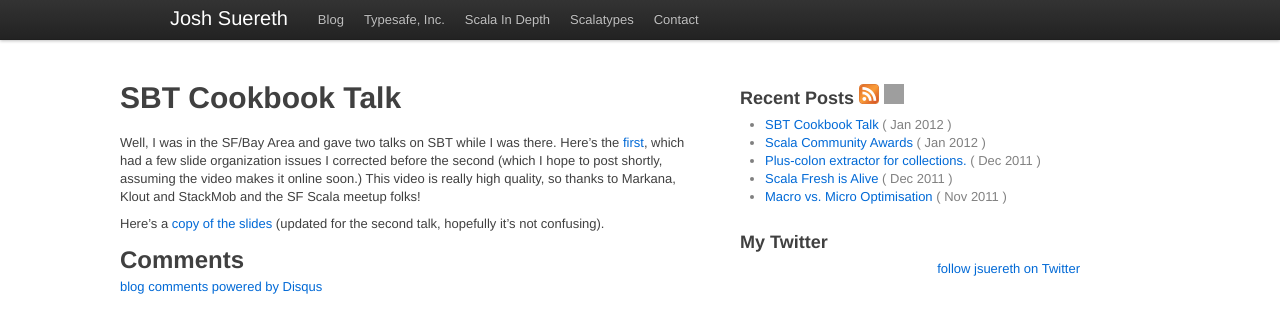
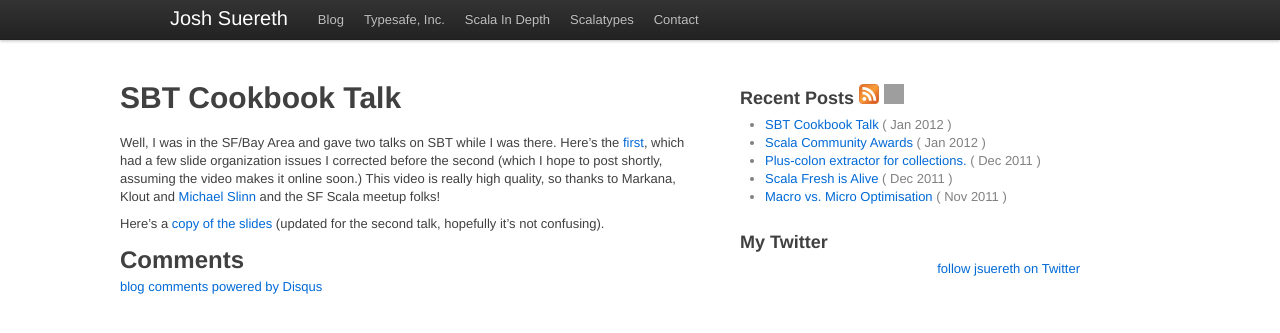
Before and after one commit to jsuereth/jsuereth.github.com, a Jekyll site: the page built from _posts/scala/2012-01-11-sbt-cookbook-talk.md, in a window 1280 px wide. Shown: the top 333 px of the page. Built offline with Jekyll 4.4.1, drawn with Linux system fonts in a browser that asks for light colours; comment, search, counter and statistics services are not loaded; grey boxes are pictures that could not be loaded.

Commit message:
Fixed kudos

```diff
--- a/_posts/scala/2012-01-11-sbt-cookbook-talk.md
+++ b/_posts/scala/2012-01-11-sbt-cookbook-talk.md
@@ -4,6 +4,6 @@
 category: scala
 ---
 
-Well, I was in the SF/Bay Area and gave two talks on SBT while I was there.   Here's the [first](http://www.youtube.com/watch?v=vED2LMbdFDc), which had a few slide organization issues I corrected before the second (which I hope to post shortly, assuming the video makes it online soon.)  This video is really high quality, so thanks to Markana, Klout and StackMob and the SF Scala meetup folks!
+Well, I was in the SF/Bay Area and gave two talks on SBT while I was there.   Here's the [first](http://www.youtube.com/watch?v=vED2LMbdFDc), which had a few slide organization issues I corrected before the second (which I hope to post shortly, assuming the video makes it online soon.)  This video is really high quality, so thanks to Markana, Klout and [Michael Slinn](www.twitter.com/mslinn) and the SF Scala meetup folks!
 
 Here's a [copy of the slides](https://docs.google.com/present/view?id=dfqn4jb_115x89dq2dg) (updated for the second talk, hopefully it's not confusing).
```
